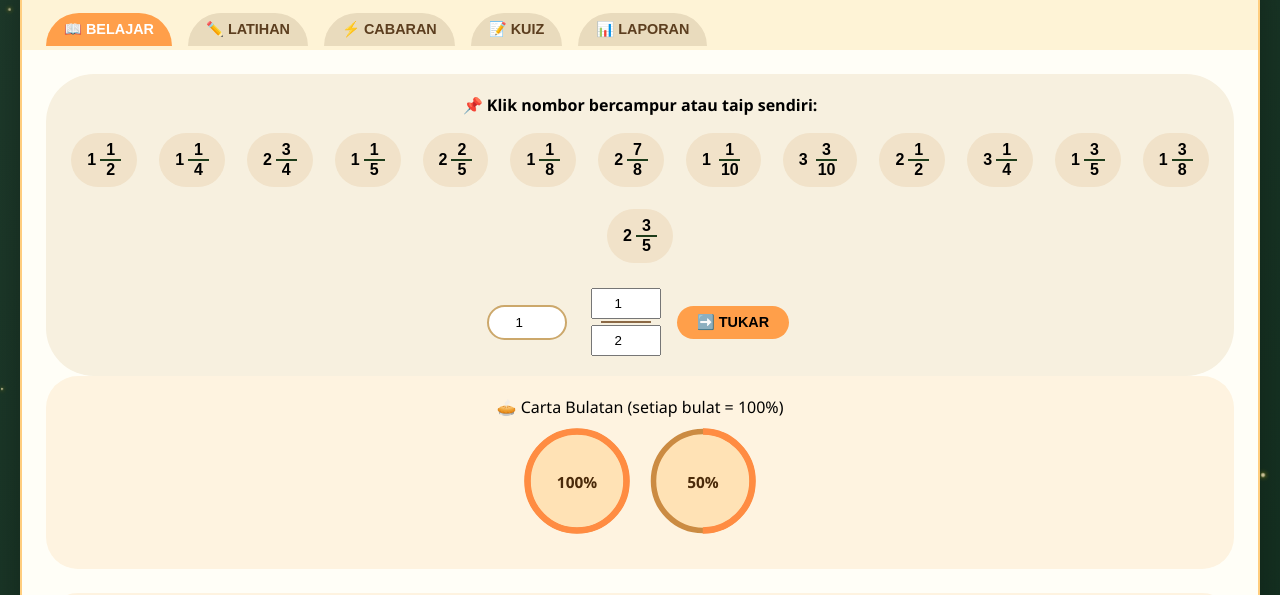
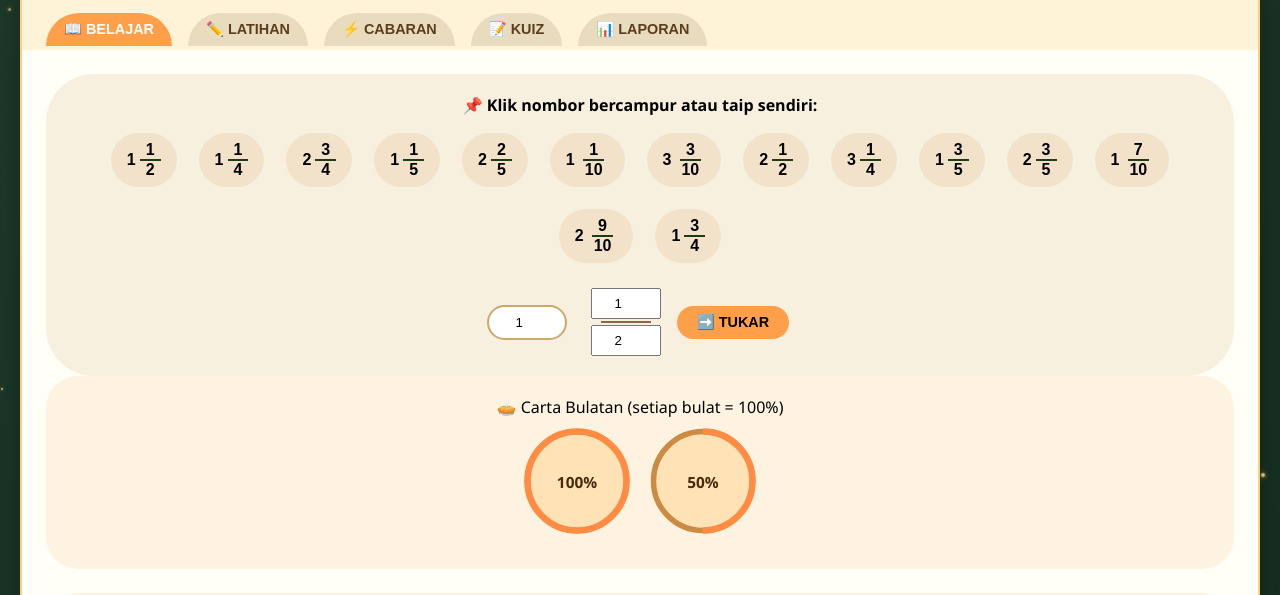
Before and after one commit to yyssyun90-hub/percent-fraction, a plain HTML site: page index.html in a window 1280 px wide. Shown: the part 205-800 px from the top of the page. Drawn offline with Linux system fonts and the light colour scheme.

Commit message:
Update index.html

```diff
--- a/index.html
+++ b/index.html
@@ -213,12 +213,10 @@
 </div>
 
 <script>
-    // ----------------------------- 多语言字典 (EN, ZH, MS) - 包含标签页文字 ---------------------------------
+    // ----------------------------- 多语言字典 -----------------------------
     const langData = {
         en: {
-            // 标签页按钮
             tabLearn:"📖 LEARN", tabPractice:"✏️ PRACTICE", tabChallenge:"⚡ CHALLENGE", tabQuiz:"📝 QUIZ", tabTeacher:"📊 REPORT",
-            // 其他文字
             scoreLabel:"SCORE", levelLabel:"LEVEL", mainTitle:"Mixed Number → Percent Lab",
             learnSubtitle:"📌 Click a mixed number or type your own:", circleTitle:"🥧 Circle Chart (each whole = 100%)",
             gridTitle:"📊 100‑Square Grid (1% each)",
@@ -229,7 +227,7 @@
             correctMsg:"Correct!", wrongMsg:"Wrong", hintPrefix:"Hint", nextBtn:"NEXT QUESTION",
             checkBtn:"CHECK", submitBtn:"SUBMIT", convertBtn:"CONVERT", exportCSV:"📎 Export CSV",
             recordScore:"✨ Record My Score ✨", startQuiz:"📋 START QUIZ", clearHistory:"🗑️ CLEAR HISTORY",
-            step1:"Step 1", step2:"Step 2", whole:"whole", practicePlaceholder:"e.g., 150", quizPlaceholder:"percent"
+            practicePlaceholder:"e.g., 150", quizPlaceholder:"percent"
         },
         zh: {
             tabLearn:"📖 竖式学习", tabPractice:"✏️ 练一练", tabChallenge:"⚡ 挑战赛", tabQuiz:"📝 随堂测验", tabTeacher:"📊 老师报告",
@@ -243,7 +241,7 @@
             correctMsg:"✓ 正确！", wrongMsg:"✗ 错误", hintPrefix:"💡 提示", nextBtn:"🎲 下一题",
             checkBtn:"✅ 批改", submitBtn:"✅ 提交", convertBtn:"➡️ 转换", exportCSV:"📎 导出报告 (CSV)",
             recordScore:"✨ 记录我的分数 ✨", startQuiz:"📋 开始测验", clearHistory:"🗑️ 清除历史",
-            step1:"步骤 1", step2:"步骤 2", whole:"个整数", practicePlaceholder:"如 150", quizPlaceholder:"百分比"
+            practicePlaceholder:"如 150", quizPlaceholder:"百分比"
         },
         ms: {
             tabLearn:"📖 BELAJAR", tabPractice:"✏️ LATIHAN", tabChallenge:"⚡ CABARAN", tabQuiz:"📝 KUIZ", tabTeacher:"📊 LAPORAN",
@@ -257,21 +255,18 @@
             correctMsg:"✓ Betul!", wrongMsg:"✗ Salah", hintPrefix:"💡 Petunjuk", nextBtn:"🎲 SOALAN SETERUSNYA",
             checkBtn:"✅ SEMAK", submitBtn:"✅ HANTAR", convertBtn:"➡️ TUKAR", exportCSV:"📎 Eksport CSV",
             recordScore:"✨ Rekod Markah Saya ✨", startQuiz:"📋 MULAKAN KUIZ", clearHistory:"🗑️ PADAM SEJARAH",
-            step1:"Langkah 1", step2:"Langkah 2", whole:"bulat", practicePlaceholder:"cth., 150", quizPlaceholder:"peratus"
+            practicePlaceholder:"cth., 150", quizPlaceholder:"peratus"
         }
     };
-    let currentLang = 'ms';  // 默认马来文
+    let currentLang = 'ms';
     function t(key){ return langData[currentLang][key] || langData['en'][key]; }
 
     function updateUIText(){
-        // 更新标签页按钮 (最重要!)
         document.getElementById('tabLearnBtn').innerHTML = t('tabLearn');
         document.getElementById('tabPracticeBtn').innerHTML = t('tabPractice');
         document.getElementById('tabChallengeBtn').innerHTML = t('tabChallenge');
         document.getElementById('tabQuizBtn').innerHTML = t('tabQuiz');
         document.getElementById('tabTeacherBtn').innerHTML = t('tabTeacher');
-
-        // 更新其他界面元素
         document.getElementById('scoreLabel').innerText = t('scoreLabel');
         document.getElementById('levelLabel').innerText = t('levelLabel');
         document.getElementById('mainTitle').innerText = t('mainTitle');
@@ -291,18 +286,13 @@
         document.getElementById('startQuizBtn').innerText = t('startQuiz');
         document.getElementById('clearHistoryBtn').innerText = t('clearHistory');
         document.getElementById('recordChallengeScoreBtn').innerText = t('recordScore');
-
-        // 更新输入框占位符
         document.getElementById('practiceAnswer').placeholder = t('practicePlaceholder');
         document.getElementById('quizAnswer').placeholder = t('quizPlaceholder');
-
-        // 更新当前活动页面的内容
         if(document.getElementById('learnTab').classList.contains('active')) updateLearn();
         if(document.getElementById('practiceTab').classList.contains('active')) updatePracticeUI();
         updateTeacherLogDisplay();
     }
 
-    // 语言切换事件
     document.querySelectorAll('.lang-btn').forEach(btn=>{
         btn.addEventListener('click',()=>{
             document.querySelectorAll('.lang-btn').forEach(b=>b.classList.remove('active'));
@@ -333,7 +323,6 @@
         setTimeout(()=>d.remove(),900);
     }
 
-    // 构建竖式分数HTML
     function buildFractionHTML(num, den, className="fraction-v"){
         return `<span class="${className}"><span class="num">${num}</span><span class="den">${den}</span></span>`;
     }
@@ -393,8 +382,27 @@
         document.getElementById('customDen').value=den;
     }
 
-    // 预设带分数（有限小数分母）
-    const mixedPresets = [[1,1,2],[1,1,4],[2,3,4],[1,1,5],[2,2,5],[1,1,8],[2,7,8],[1,1,10],[3,3,10],[2,1,2],[3,1,4],[1,3,5],[1,3,8],[2,3,5]];
+    // ---------- 预设带分数 (只使用 2,4,5,10 分母，确保百分比为整数) ----------
+    // 分母2: 1/2 = 50%
+    // 分母4: 1/4=25%, 3/4=75%
+    // 分母5: 1/5=20%, 2/5=40%, 3/5=60%, 4/5=80%
+    // 分母10: 1/10=10%, 3/10=30%, 7/10=70%, 9/10=90%
+    const mixedPresets = [
+        [1,1,2],   // 1½ = 150%
+        [1,1,4],   // 1¼ = 125%
+        [2,3,4],   // 2¾ = 275%
+        [1,1,5],   // 1⅕ = 120%
+        [2,2,5],   // 2⅖ = 240%
+        [1,1,10],  // 1⅒ = 110%
+        [3,3,10],  // 3⅗ = 360%
+        [2,1,2],   // 2½ = 250%
+        [3,1,4],   // 3¼ = 325%
+        [1,3,5],   // 1⅗ = 160%
+        [2,3,5],   // 2⅗ = 260%
+        [1,7,10],  // 1⁷⁄₁₀ = 170%
+        [2,9,10],  // 2⁹⁄₁₀ = 290%
+        [1,3,4]    // 1¾ = 175%
+    ];
     function buildMixedBtns(){
         let html='';
         mixedPresets.forEach(([w,n,d])=>{
@@ -409,16 +417,20 @@
         let w=parseInt(document.getElementById('customWhole').value)||1;
         let n=parseInt(document.getElementById('customNum').value)||1;
         let d=parseInt(document.getElementById('customDen').value)||1;
-        if(d<1)d=1; setMixed(w,n,d);
+        if(d<1)d=1;
+        // 允许用户输入任何分母，但会提示建议使用2,4,5,10
+        setMixed(w,n,d);
     });
 
-    // 练习模式 (只使用有限小数分母)
-    const goodDenominators = [2,4,5,8,10];
+    // ---------- 练习/测验题库：只使用分母 2,4,5,10 ----------
+    const goodDenominators = [2,4,5,10];  // 只使用这些分母，确保百分比是整数
     function randomMixed(){
-        let whole = Math.floor(Math.random()*3)+1;
+        let whole = Math.floor(Math.random()*3)+1;  // 1,2,3
         let den = goodDenominators[Math.floor(Math.random()*goodDenominators.length)];
-        let num = Math.floor(Math.random()*(den-1))+1;
-        if(num<1) num=1; if(num>=den) num=den-1;
+        let maxNum = den-1;
+        let num = Math.floor(Math.random()*maxNum)+1;
+        if(num<1) num=1;
+        if(num>=den) num=den-1;
         return {whole, num, den};
     }
     let practiceMixed = {whole:1, num:1, den:2};
@@ -465,7 +477,7 @@
         }
     });
 
-    // 测验模块
+    // 测验模块 (只使用分母 2,4,5,10)
     let quizQuestions=[], quizUserAnswers=[], quizCurrentIdx=0, quizStarted=false, quizHistory=JSON.parse(localStorage.getItem("mixedQuizHistory")) || [];
     function generateQuiz(){
         let qs=[];
@@ -512,7 +524,7 @@
         record.details.forEach(d=>{
             html+=`<tr class="${d.isCorrect?'correct-ans':'wrong-ans'}"><td>${d.mixed}</td><td>${d.userAnswer}%</td><td>${d.correctAnswer}%</td><td>${d.isCorrect?'✅':'❌'}</td></tr>`;
         });
-        html+=`</tbody></table><p><strong>Total: ${record.score}/50</strong></p><button id="exportQuizBtn">📎 ${t('exportCSV')}</button></div>`;
+        html+=`</tbody><table><p><strong>Total: ${record.score}/50</strong></p><button id="exportQuizBtn">📎 ${t('exportCSV')}</button></div>`;
         document.getElementById('quizReportArea').innerHTML = html;
         document.getElementById('exportQuizBtn')?.addEventListener('click',()=>{
             let csv=[["Mixed Number","YourAnswer%","CorrectAnswer%","Result"]];
@@ -579,7 +591,6 @@
 
     // 初始化
     buildMixedBtns(); setMixed(1,1,2); updatePracticeUI(); updateScoreUI(); updateUIText();
-    // 设置默认激活BM语言按钮
     document.querySelector('.lang-btn[data-lang="ms"]').classList.add('active');
     for(let i=0;i<100;i++){
         let s=document.createElement('div'); s.className='star';
```
